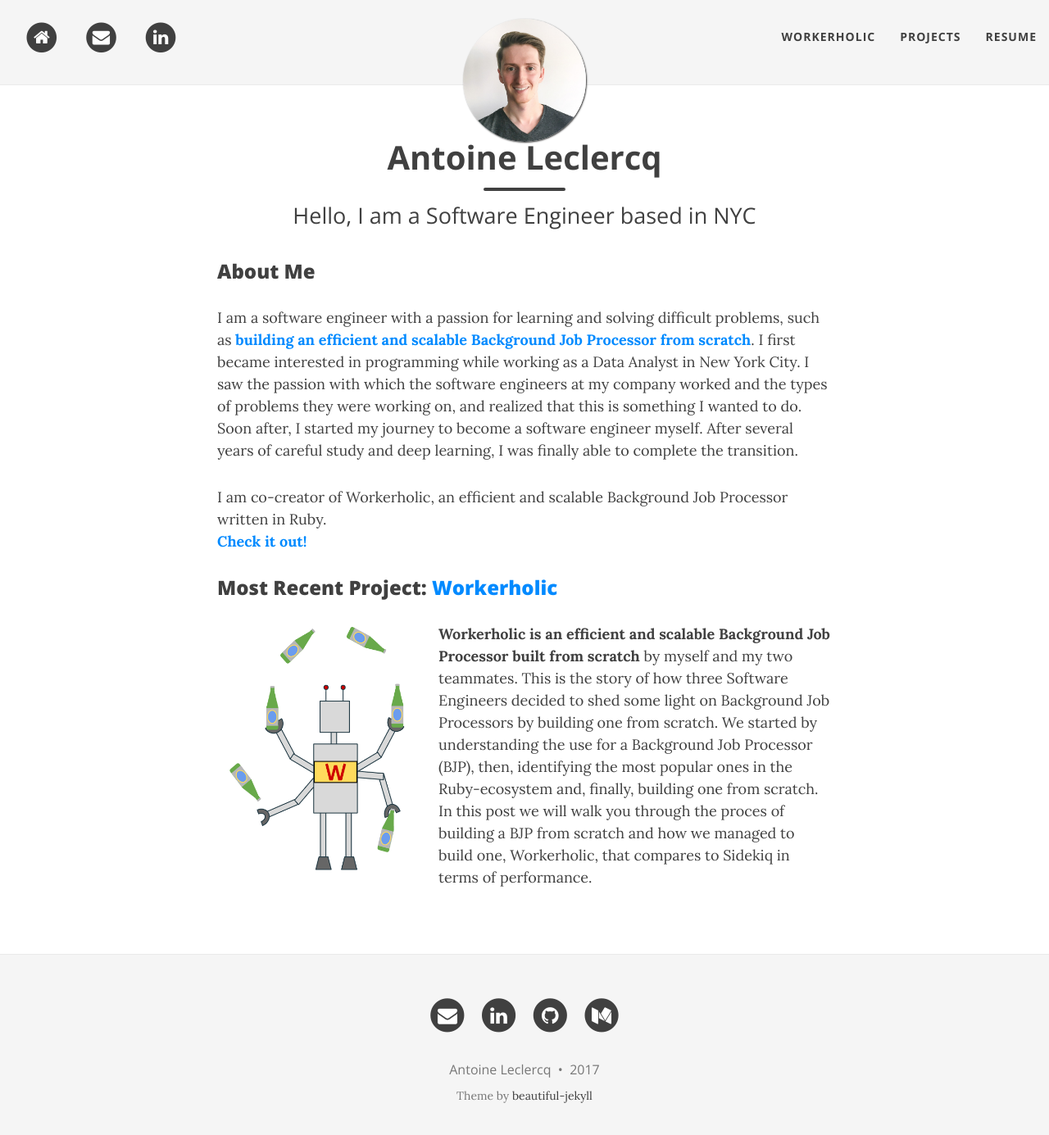
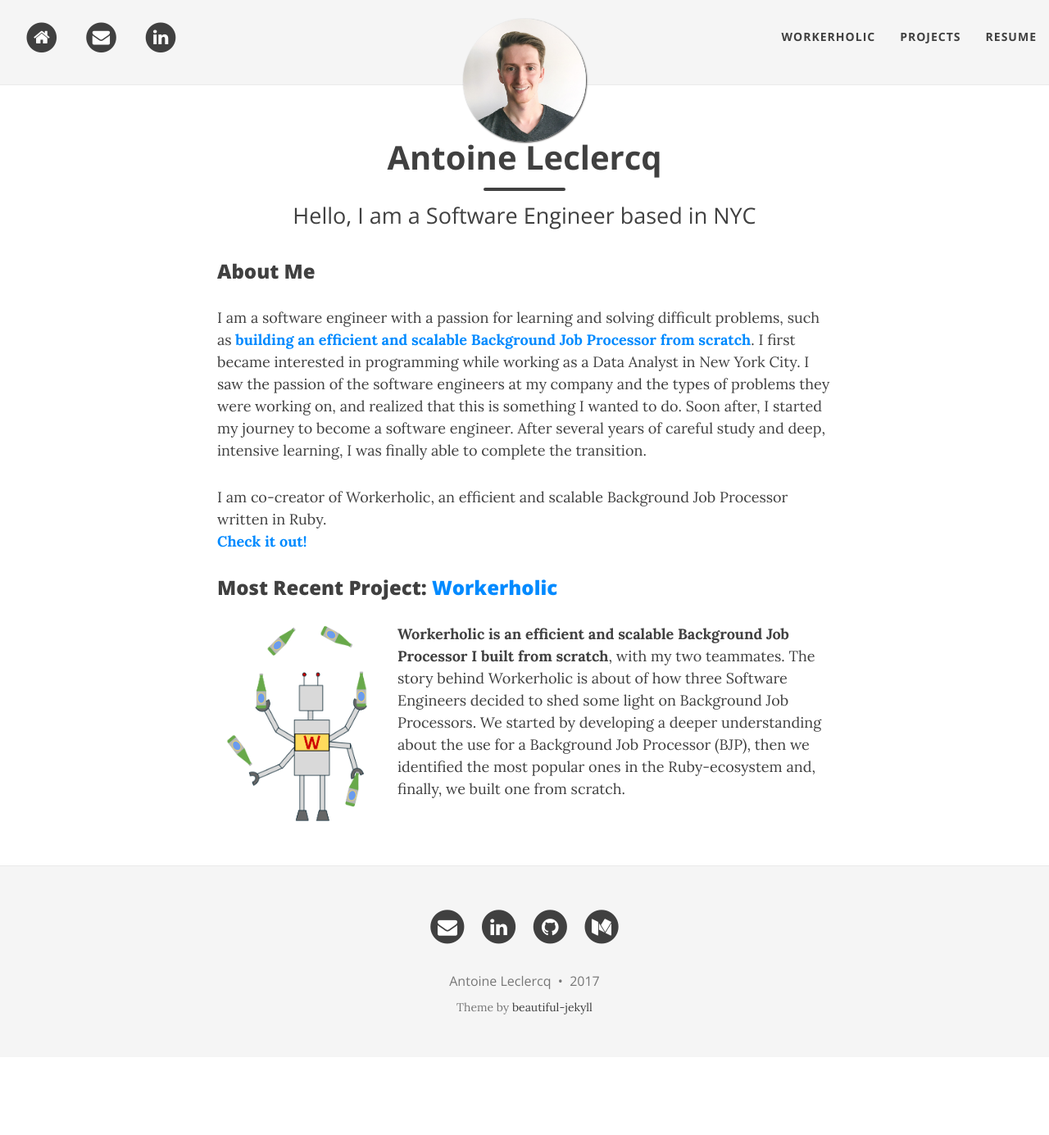
Before and after one commit to petertdelia/petertdelia.github.io, a Jekyll site: the page built from index.md, in a window 1280 px wide and 1398 px high. Shown: the top 1385 px of the window at 82% size. Built offline with Jekyll 4.4.1, drawn with Linux system fonts in a browser that asks for light colours; nearby versions of some CDN libraries.

Commit message:
update about me section + workerholic sumup

```diff
--- a/_includes/latest_project.md
+++ b/_includes/latest_project.md
@@ -1,5 +1,5 @@
 
 ### Most Recent Project: [Workerholic](https://workerholic.github.io){:target="_blank"}
 
-[![workerholic](/img/workerholic_logo-1.png){:width="250"}](https://workerholic.github.io){:target="_blank" style="float: left; margin-right: 20px;"}
-**Workerholic is an efficient and scalable Background Job Processor built from scratch** by myself and my two teammates. This is the story of how three Software Engineers decided to shed some light on Background Job Processors by building one from scratch. We started by understanding the use for a Background Job Processor (BJP), then, identifying the most popular ones in the Ruby-ecosystem and, finally, building one from scratch. In this post we will walk you through the proces of building a BJP from scratch and how we managed to build one, Workerholic, that compares to Sidekiq in terms of performance.
+[![workerholic](/img/workerholic_logo-1.png){:width="200"}](https://workerholic.github.io){:target="_blank" style="float: left; margin-right: 20px;"}
+**Workerholic is an efficient and scalable Background Job Processor I built from scratch**, with my two teammates. The story behind Workerholic is about of how three Software Engineers decided to shed some light on Background Job Processors. We started by developing a deeper understanding about the use for a Background Job Processor (BJP), then we identified the most popular ones in the Ruby-ecosystem and, finally, we built one from scratch.
--- a/index.md
+++ b/index.md
@@ -7,7 +7,7 @@ use-site-title: true
 
 ### About Me
 
-I am a software engineer with a passion for learning and solving difficult problems, such as **[building an efficient and scalable Background Job Processor from scratch](https://workerholic.github.io){:target="_blank"}**. I first became interested in programming while working as a Data Analyst in New York City. I saw the passion with which the software engineers at my company worked and the types of problems they were working on, and realized that this is something I wanted to do. Soon after, I started my journey to become a software engineer myself. After several years of careful study and deep learning, I was finally able to complete the transition.
+I am a software engineer with a passion for learning and solving difficult problems, such as **[building an efficient and scalable Background Job Processor from scratch](https://workerholic.github.io){:target="_blank"}**. I first became interested in programming while working as a Data Analyst in New York City. I saw the passion of the software engineers at my company and the types of problems they were working on, and realized that this is something I wanted to do. Soon after, I started my journey to become a software engineer. After several years of careful study and deep, intensive learning, I was finally able to complete the transition.
 
 I am co-creator of Workerholic, an efficient and scalable Background Job Processor written in Ruby.
 <br>
```
Also changed, not shown: projects.md (+2 -2 lines).
